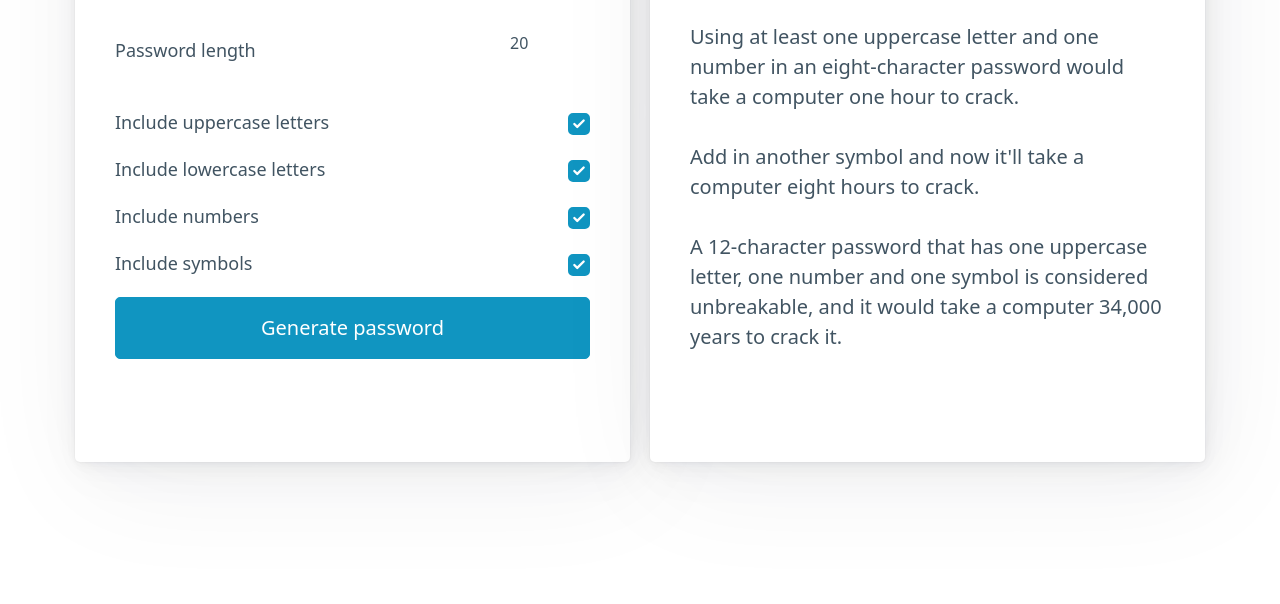
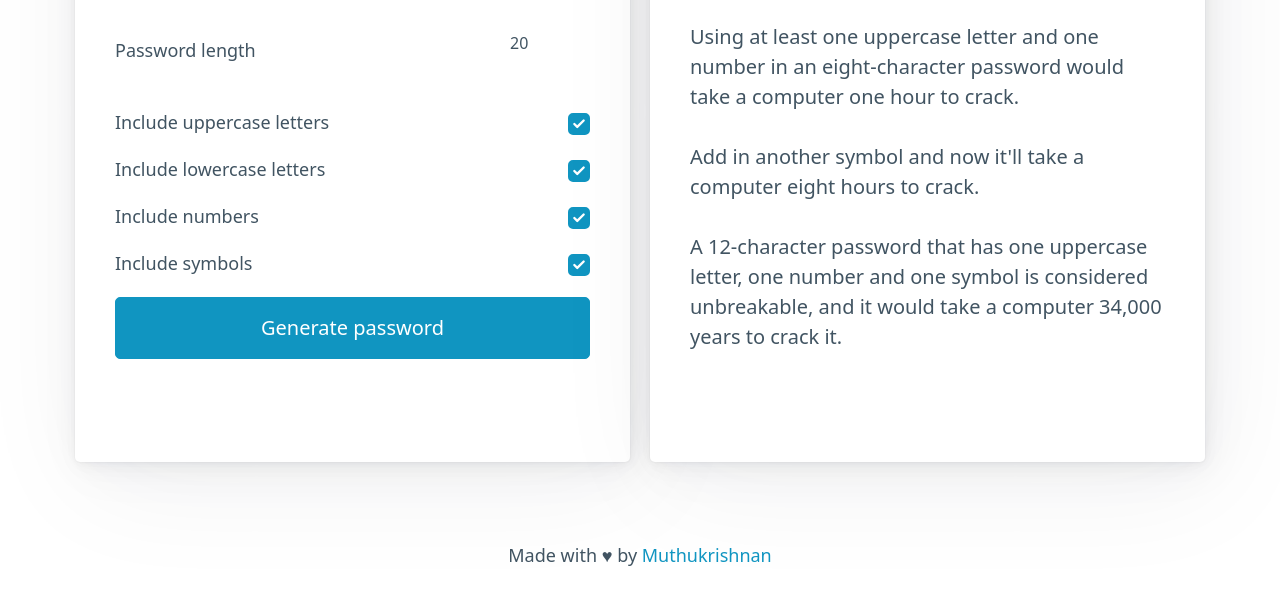
Before and after one commit to jovisai/password-generator, a website: page index.html in a window 1280 px wide. Shown: the part 398-1002 px from the top of the page. Drawn offline with nearby package versions, Linux system fonts and the light colour scheme.

Commit message:
added footer

```diff
--- a/index.html
+++ b/index.html
@@ -7,7 +7,7 @@
 		<meta name="keywords" content="Random, password, generator, password generator, strong password generator">
 		<meta name="description" content="Random Password Generator">
 		<meta name=”robots” content="index, follow">
-		<title>Strong Password Generator</title>
+		<title>Strong Password Generator by Muthukrishnan</title>
 
 		<link rel="stylesheet" href="https://unpkg.com/@picocss/pico@1.*/css/pico.min.css">
 		<link rel="stylesheet" href="./main.css">
@@ -54,6 +54,9 @@
 					<p>A 12-character password that has one uppercase letter, one number and one symbol is considered unbreakable, and it would take a computer 34,000 years to crack it.</p>
 				</article>
 			</div>
+			<footer>
+			   Made with &hearts; by <a target="_blank" href="https://muthu.co">Muthukrishnan</a>
+			</footer>
 		</main>
 		<script type="text/javascript" src="./main.js"></script>
 	</body>
--- a/main.css
+++ b/main.css
@@ -53,3 +53,7 @@ input[type="number" i] {
 	align-items: center;
 	margin: 15px 0;
 }
+
+footer {
+	text-align: center;
+}
```
